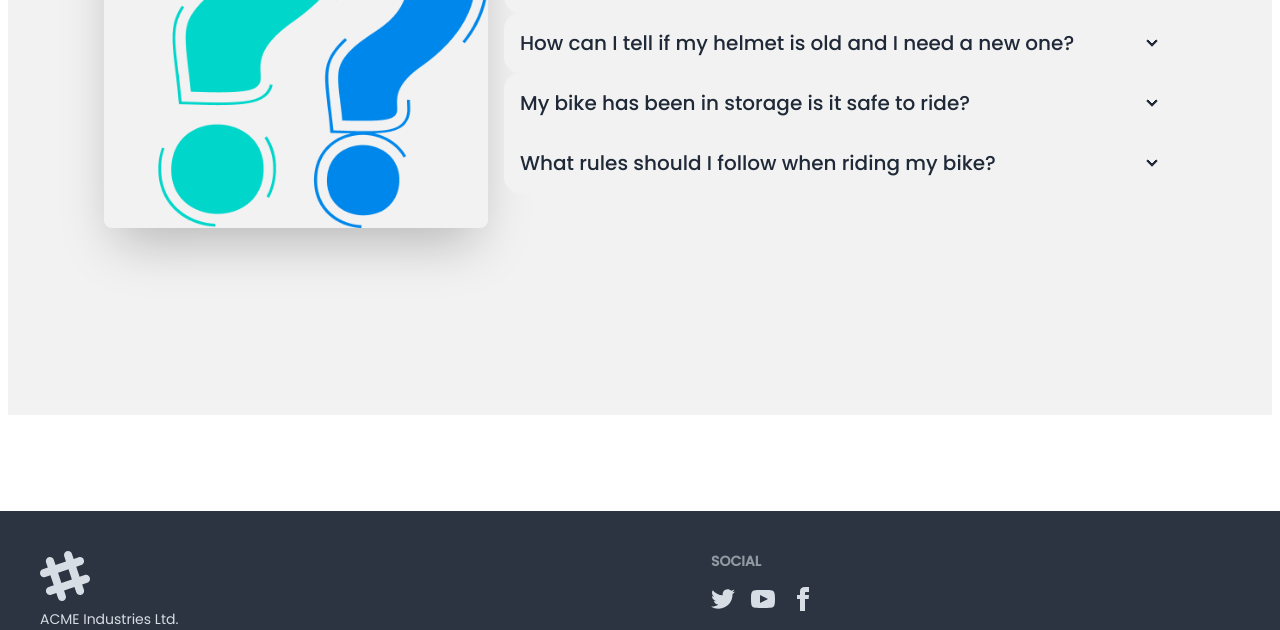
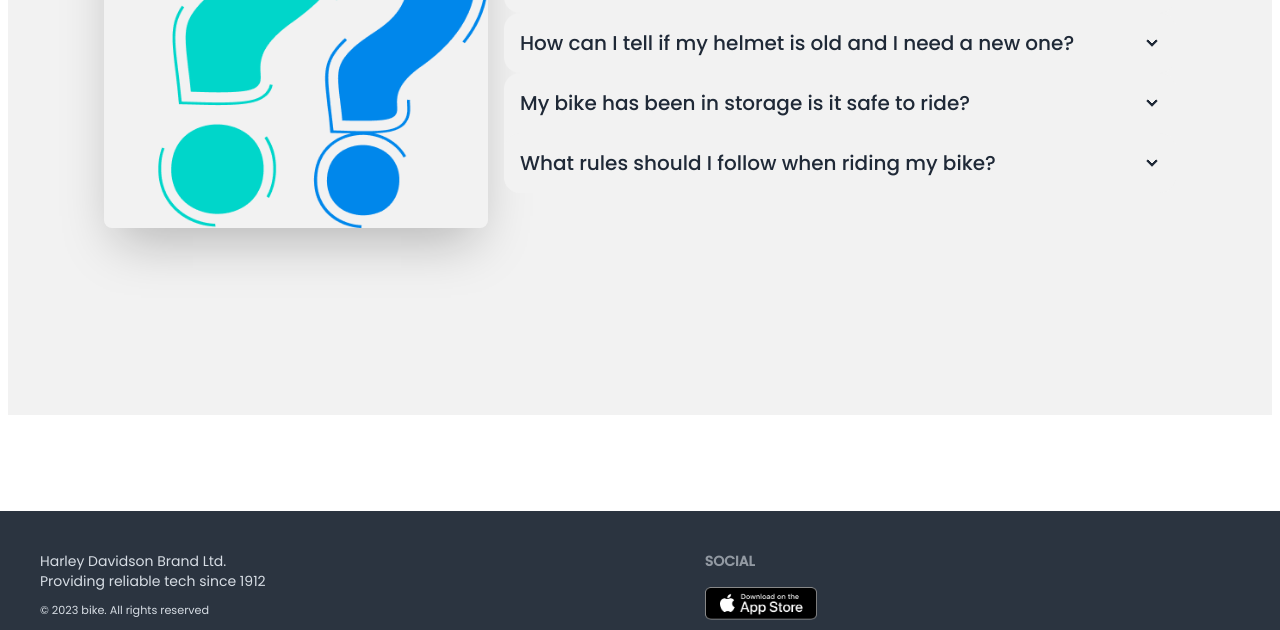
Before and after one commit to DebabrataDipta/Biker-Zone-with-DaisyUI, a plain HTML site: page index.html in a window 1280 px wide. Shown: the part 2911-3541 px from the top of the page. Drawn offline with nearby package versions, Linux system fonts and the light colour scheme.

Commit message:
all done

```diff
--- a/index.html
+++ b/index.html
@@ -288,21 +288,18 @@
             </div>
         </section>
     </main>
-    <footer class="bg-black">
         <footer class="footer p-10 bg-neutral text-neutral-content">
             <aside>
-              <svg width="50" height="50" viewBox="0 0 24 24" xmlns="http://www.w3.org/2000/svg" fill-rule="evenodd" clip-rule="evenodd" class="fill-current"><path d="M22.672 15.226l-2.432.811.841 2.515c.33 1.019-.209 2.127-1.23 2.456-1.15.325-2.148-.321-2.463-1.226l-.84-2.518-5.013 1.677.84 2.517c.391 1.203-.434 2.542-1.831 2.542-.88 0-1.601-.564-1.86-1.314l-.842-2.516-2.431.809c-1.135.328-2.145-.317-2.463-1.229-.329-1.018.211-2.127 1.231-2.456l2.432-.809-1.621-4.823-2.432.808c-1.355.384-2.558-.59-2.558-1.839 0-.817.509-1.582 1.327-1.846l2.433-.809-.842-2.515c-.33-1.02.211-2.129 1.232-2.458 1.02-.329 2.13.209 2.461 1.229l.842 2.515 5.011-1.677-.839-2.517c-.403-1.238.484-2.553 1.843-2.553.819 0 1.585.509 1.85 1.326l.841 2.517 2.431-.81c1.02-.33 2.131.211 2.461 1.229.332 1.018-.21 2.126-1.23 2.456l-2.433.809 1.622 4.823 2.433-.809c1.242-.401 2.557.484 2.557 1.838 0 .819-.51 1.583-1.328 1.847m-8.992-6.428l-5.01 1.675 1.619 4.828 5.011-1.674-1.62-4.829z"></path></svg>
-              <p>ACME Industries Ltd.<br/>Providing reliable tech since 1992</p>
+              <p>Harley Davidson Brand Ltd.<br/>Providing reliable tech since 1912</p>
+              <p><small>© 2023 bike. All rights reserved</small></p>
             </aside>
             <nav>
               <header class="footer-title">Social</header>
-              <div class="grid grid-flow-col gap-4">
-                <a><svg xmlns="http://www.w3.org/2000/svg" width="24" height="24" viewBox="0 0 24 24" class="fill-current"><path d="M24 4.557c-.883.392-1.832.656-2.828.775 1.017-.609 1.798-1.574 2.165-2.724-.951.564-2.005.974-3.127 1.195-.897-.957-2.178-1.555-3.594-1.555-3.179 0-5.515 2.966-4.797 6.045-4.091-.205-7.719-2.165-10.148-5.144-1.29 2.213-.669 5.108 1.523 6.574-.806-.026-1.566-.247-2.229-.616-.054 2.281 1.581 4.415 3.949 4.89-.693.188-1.452.232-2.224.084.626 1.956 2.444 3.379 4.6 3.419-2.07 1.623-4.678 2.348-7.29 2.04 2.179 1.397 4.768 2.212 7.548 2.212 9.142 0 14.307-7.721 13.995-14.646.962-.695 1.797-1.562 2.457-2.549z"></path></svg></a>
-                <a><svg xmlns="http://www.w3.org/2000/svg" width="24" height="24" viewBox="0 0 24 24" class="fill-current"><path d="M19.615 3.184c-3.604-.246-11.631-.245-15.23 0-3.897.266-4.356 2.62-4.385 8.816.029 6.185.484 8.549 4.385 8.816 3.6.245 11.626.246 15.23 0 3.897-.266 4.356-2.62 4.385-8.816-.029-6.185-.484-8.549-4.385-8.816zm-10.615 12.816v-8l8 3.993-8 4.007z"></path></svg></a>
-                <a><svg xmlns="http://www.w3.org/2000/svg" width="24" height="24" viewBox="0 0 24 24" class="fill-current"><path d="M9 8h-3v4h3v12h5v-12h3.642l.358-4h-4v-1.667c0-.955.192-1.333 1.115-1.333h2.885v-5h-3.808c-3.596 0-5.192 1.583-5.192 4.615v3.385z"></path></svg></a>
+              <div class="grid grid-cols-1 gap-4">
+                <a><img class="w-28" src="images/others/ios.png" alt=""></a>
+                <a><img class="w-28" src="images/others/android.png" alt=""></a>
               </div>
             </nav>
           </footer>
-    </footer>
 </body>
 </html>
```
